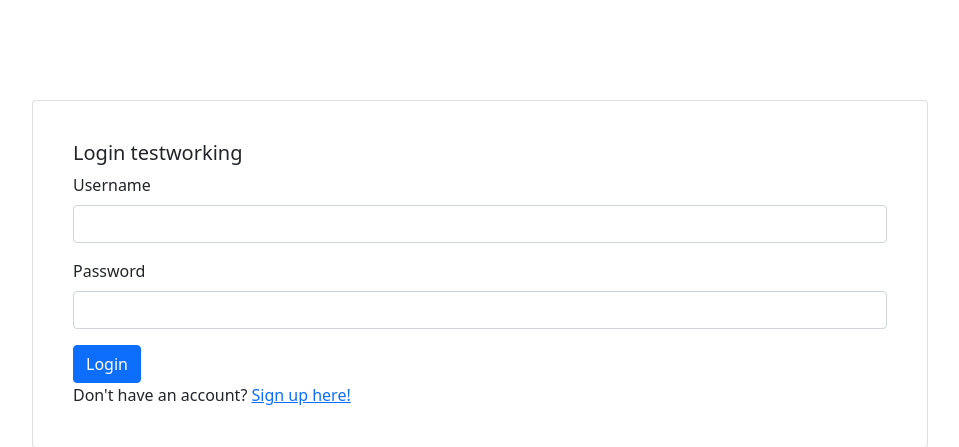
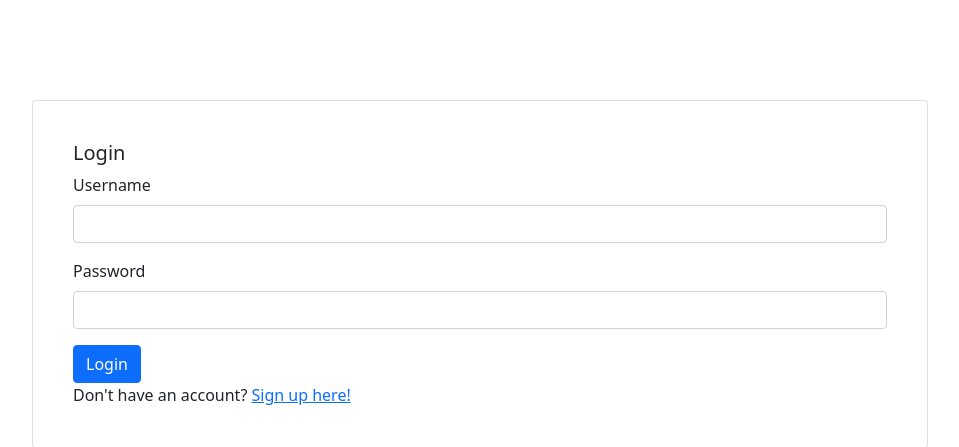
Before and after one commit to JustLe56/OtterWater, a Node server app: page / in a window 1280 px wide. Shown: the top 447 px of the page, without its empty margins (160-1119 px from the left). Run offline with Node 20, Linux system fonts and the light colour scheme.

Commit message:
fix login text

```diff
--- a/views/login.ejs
+++ b/views/login.ejs
@@ -20,7 +20,7 @@
 			</div>
 		<% } %>
 		<div class = "card-body">
-			<h5 class="card-title">Login testworking</h5>
+			<h5 class="card-title">Login</h5>
 			<form action="/login" method ="POST">
 				<div class="mb-3">
 					<label for="usernameField" class="form-label">Username</label>
```
